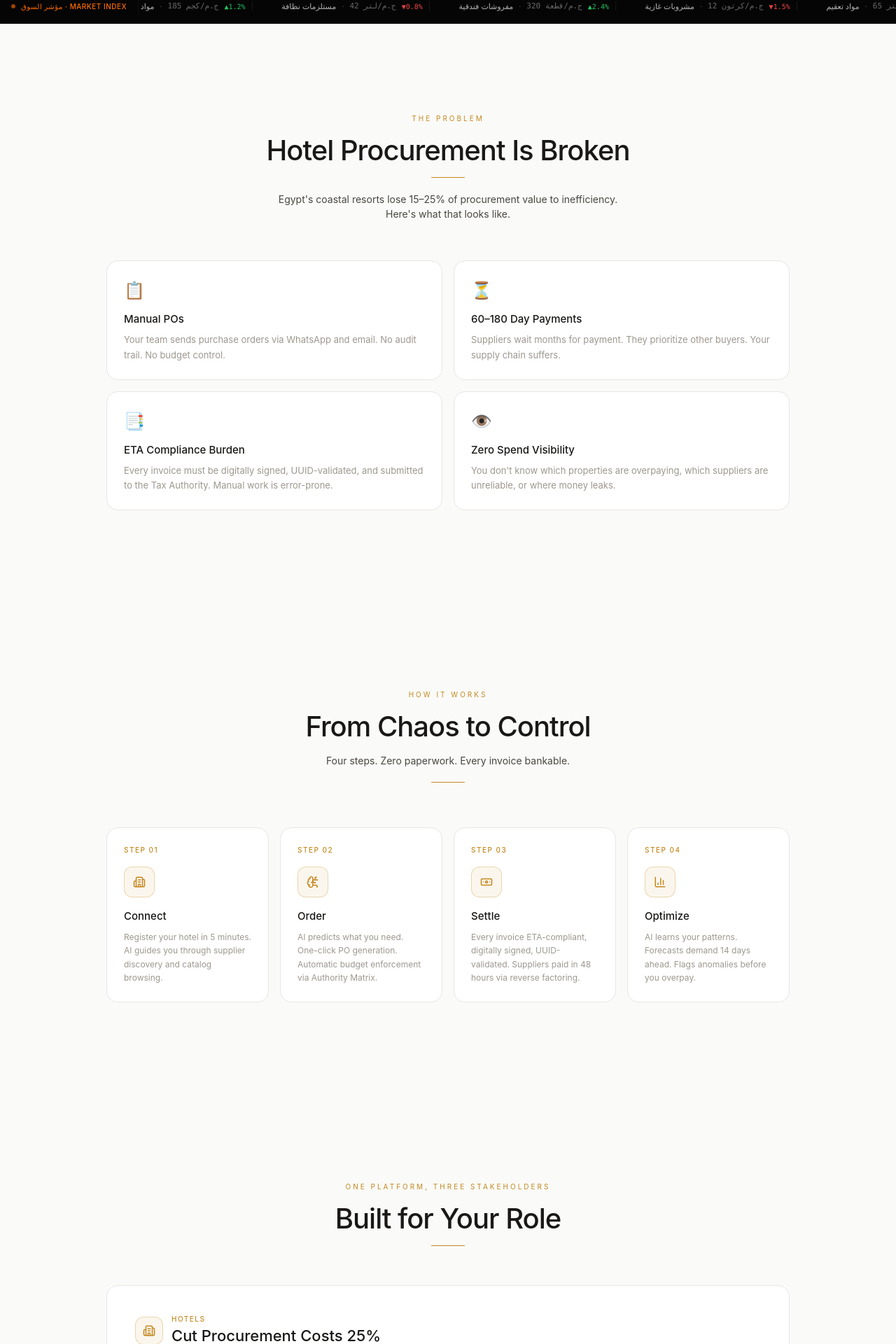
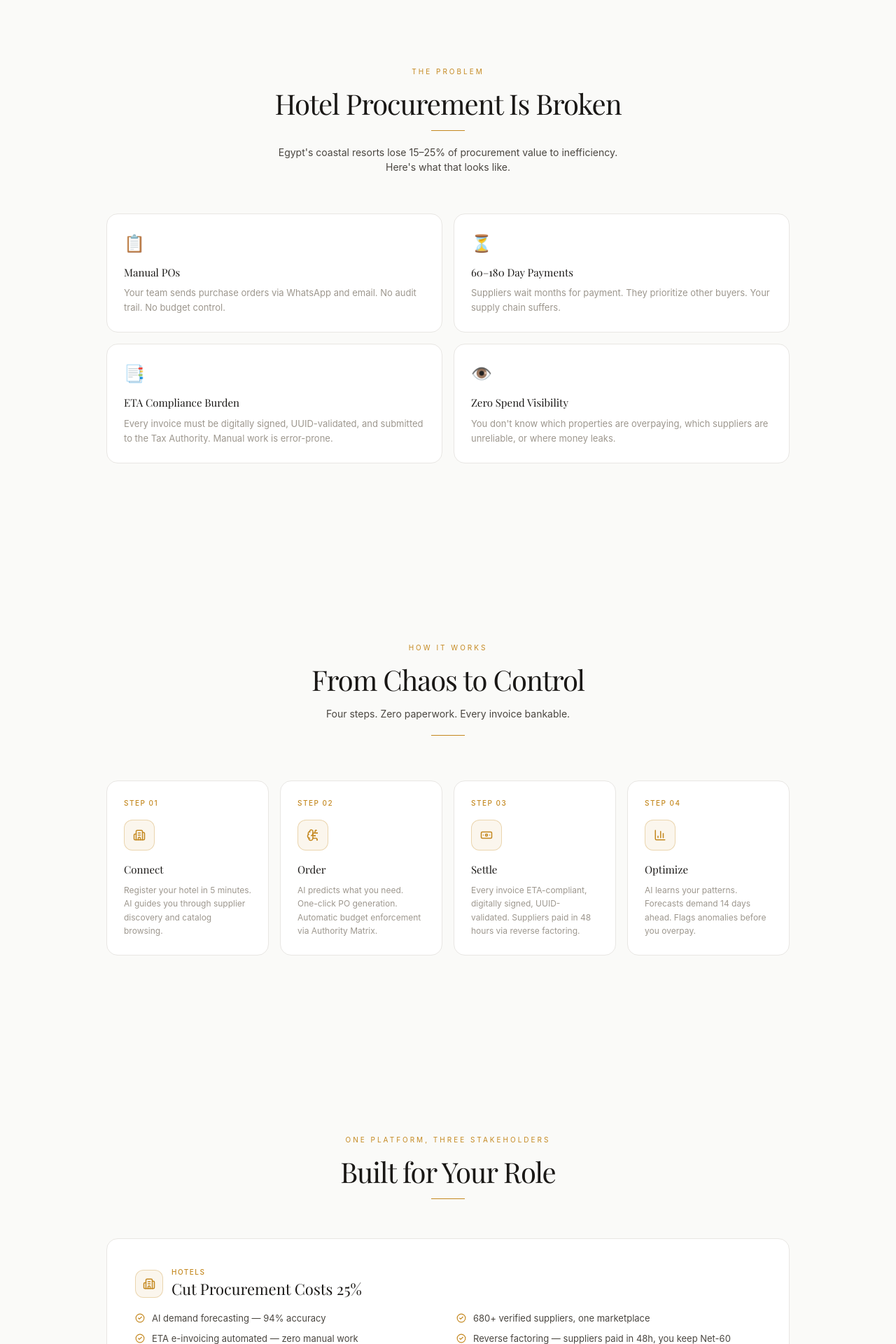
Before and after one commit to Moataz301179/hotels-vendors, a Next.js app: page / in a window 1280 px wide. Shown: the part 859-2779 px from the top of the page at 70% size. Built offline with nearby package versions, Linux system fonts and the light colour scheme; a web font is replaced by a local one.

Commit message:
fix(landing): use --font-serif for all heading elements (h1-h3)
Landing page hero titles and section headings now use the same
heading font (--font-serif) as all other marketing pages

```diff
--- a/app/(marketing)/page.tsx
+++ b/app/(marketing)/page.tsx
@@ -45,6 +45,7 @@ const SURFACE = "var(--surface, #FFFFFF)";
 const TEXT_INVERSE = "var(--text-inverse, #FAFAF8)";
 
 const SANS = "var(--font-sans, 'Jakarta Sans, Inter, system-ui, sans-serif')";
+const HEADING = "var(--font-serif)";
 
 /* ═══════════════════════════════════════════════════════════════
    SHARED HELPERS
@@ -287,7 +288,7 @@ function HeroSection({ onCTAClick }: { onCTAClick: () => void }) {
             {/* Headline — stagger animation */}
             <h1
               className="text-[36px] md:text-[56px] lg:text-[64px] mb-6 leading-[1.05] tracking-tight"
-              style={{ fontFamily: SANS, fontWeight: 600, color: "#FFFFFF", letterSpacing: "-0.02em" }}
+              style={{ fontFamily: HEADING, fontWeight: 600, color: "#FFFFFF", letterSpacing: "-0.02em" }}
             >
               <motion.span
                 initial={{ opacity: 0, y: 20 }}
@@ -521,7 +522,7 @@ function ProblemSection() {
             <SectionLabel>The Problem</SectionLabel>
             <h2
               className="text-[26px] md:text-[36px] lg:text-[40px] tracking-tight mb-4 leading-[1.1]"
-              style={{ fontFamily: SANS, fontWeight: 500, color: TEXT }}
+              style={{ fontFamily: HEADING, fontWeight: 500, color: TEXT }}
             >
               Hotel Procurement Is Broken
             </h2>
@@ -544,7 +545,7 @@ function ProblemSection() {
                 <div className="text-[24px] mb-3">{p.icon}</div>
                 <h3
                   className="text-[15px] mb-2"
-                  style={{ fontFamily: SANS, fontWeight: 500, color: TEXT }}
+                  style={{ fontFamily: HEADING, fontWeight: 500, color: TEXT }}
                 >
                   {p.title}
                 </h3>
@@ -602,7 +603,7 @@ function HowItWorks() {
             <SectionLabel>How It Works</SectionLabel>
             <h2
               className="text-[26px] md:text-[36px] lg:text-[40px] tracking-tight mb-4 leading-[1.1]"
-              style={{ fontFamily: SANS, fontWeight: 500, color: TEXT }}
+              style={{ fontFamily: HEADING, fontWeight: 500, color: TEXT }}
             >
               From Chaos to Control
             </h2>
@@ -639,7 +640,7 @@ function HowItWorks() {
                   >
                     <StepIcon size={18} style={{ color: ACCENT }} />
                   </div>
-                  <h3 className="text-[15px] mb-2" style={{ fontFamily: SANS, fontWeight: 500, color: TEXT }}>
+                  <h3 className="text-[15px] mb-2" style={{ fontFamily: HEADING, fontWeight: 500, color: TEXT }}>
                     {item.title}
                   </h3>
                   <p
@@ -709,7 +710,7 @@ function RoleValueSection({ onCTAClick }: { onCTAClick: () => void }) {
             <SectionLabel>One Platform, Three Stakeholders</SectionLabel>
             <h2
               className="text-[26px] md:text-[36px] lg:text-[40px] tracking-tight mb-4 leading-[1.1]"
-              style={{ fontFamily: SANS, fontWeight: 500, color: TEXT }}
+              style={{ fontFamily: HEADING, fontWeight: 500, color: TEXT }}
             >
               Built for Your Role
             </h2>
@@ -743,7 +744,7 @@ function RoleValueSection({ onCTAClick }: { onCTAClick: () => void }) {
                           </span>
                           <h3
                             className="text-[18px] md:text-[22px]"
-                            style={{ fontFamily: SANS, fontWeight: 500, color: TEXT }}
+                            style={{ fontFamily: HEADING, fontWeight: 500, color: TEXT }}
                           >
                             {role.headline}
                           </h3>
@@ -831,7 +832,7 @@ function SocialProof() {
             <SectionLabel>Trusted by Egypt&apos;s Coastal Hospitality Leaders</SectionLabel>
             <h2
               className="text-[26px] md:text-[36px] lg:text-[40px] tracking-tight mb-4 leading-[1.1]"
-              style={{ fontFamily: SANS, fontWeight: 500, color: TEXT }}
+              style={{ fontFamily: HEADING, fontWeight: 500, color: TEXT }}
             >
               Built with the Operators Who Run the Resorts
             </h2>
@@ -928,7 +929,7 @@ function FinalCTA({ onCTAClick }: { onCTAClick: () => void }) {
         <Reveal>
           <h2
             className="text-[28px] md:text-[44px] tracking-tight mb-5 leading-tight"
-            style={{ fontFamily: SANS, fontWeight: 500, color: TEXT }}
+            style={{ fontFamily: HEADING, fontWeight: 500, color: TEXT }}
           >
             Ready to Modernize Your Procurement?
           </h2>
```
